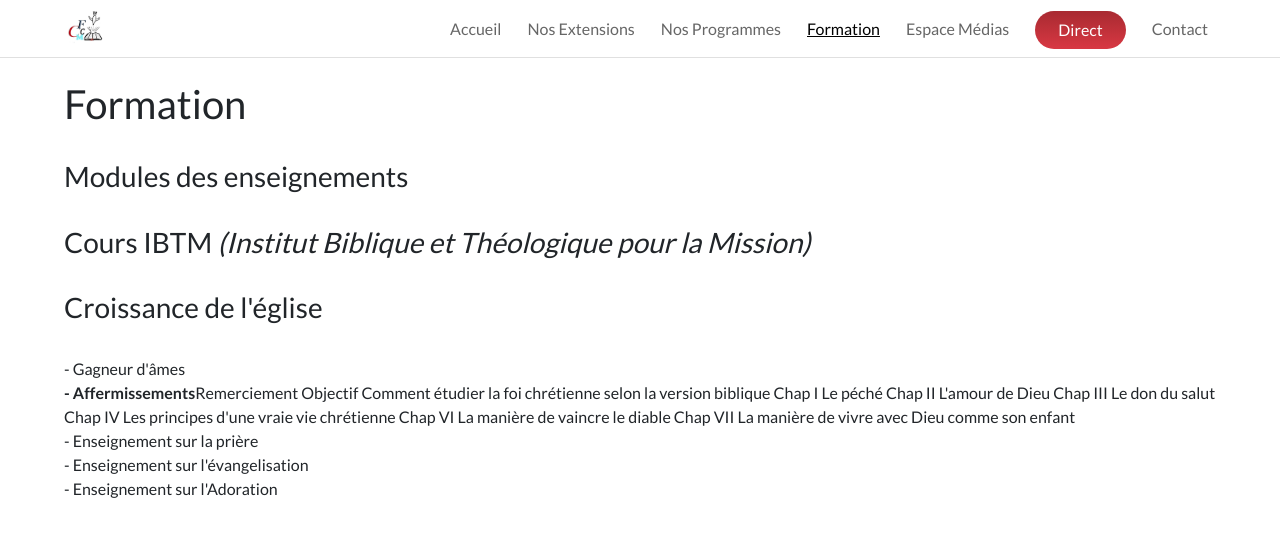
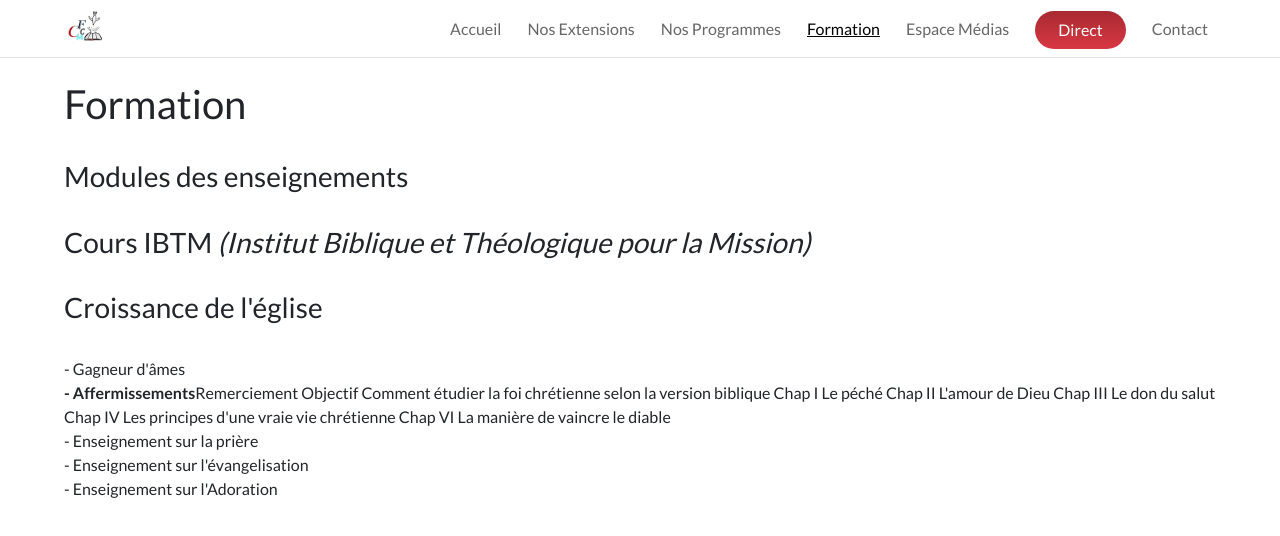
Before and after one commit to Olivier-Kango/cfcm, a React (Create React App) app: page /formation in a window 1280 px wide. Shown: the top 536 px of the page. Built offline with nearby package versions, Linux system fonts and the light colour scheme; a web font is replaced by a local one.

Commit message:
Comment La manière de vivre avec Dieu

```diff
--- a/src/components/Formation.js
+++ b/src/components/Formation.js
@@ -25,7 +25,7 @@ const Formation = () => (
     Chap III Le don du salut
     Chap IV Les principes d&apos;une vraie vie chrétienne
     Chap VI La manière de vaincre le diable
-    Chap VII La manière de vivre avec Dieu comme son enfant
+    {/* Chap VII La manière de vivre avec Dieu comme son enfant */}
     <br />
     - Enseignement sur la prière
     <br />
```
